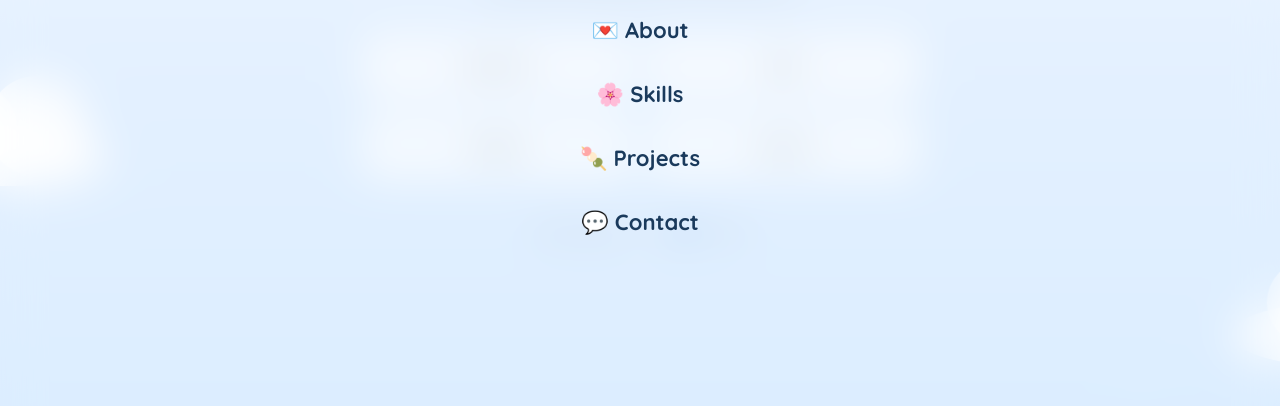
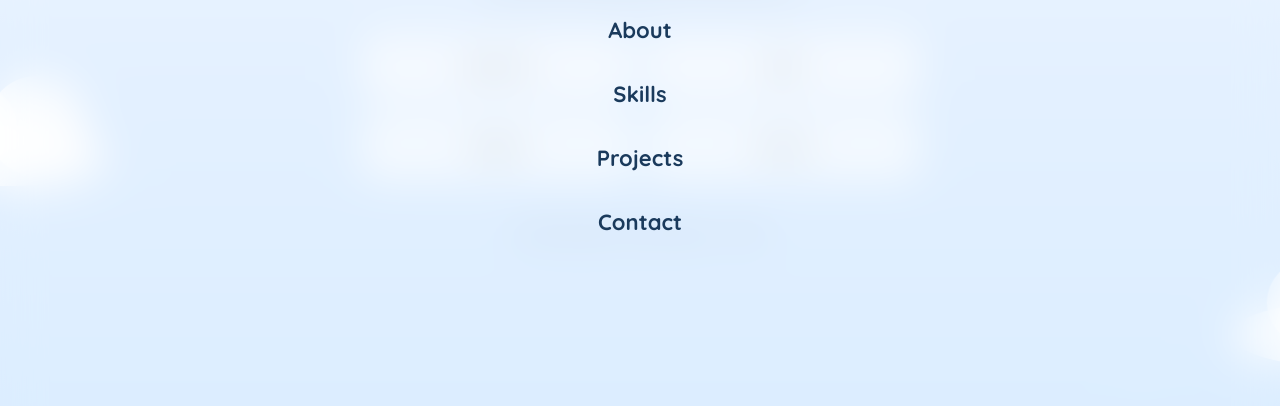
Before and after one commit to accdewiaja-hue/dewiw, a plain HTML site: page index.html in a window 1280 px wide. Both pictures are taken after a click on the element 36 px from the left and 36 px from the top of the page. Shown: the part 274-680 px from the top of the page. Drawn offline with Linux system fonts and the light colour scheme.

Commit message:
Update index.html

```diff
--- a/index.html
+++ b/index.html
@@ -3,7 +3,7 @@
 <head>
   <meta charset="UTF-8" />
   <meta name="viewport" content="width=device-width, initial-scale=1.0" />
-  <title>Portofolio Imut 🌥️</title>
+  <title>dewiw profile 🌥️</title>
   <link rel="stylesheet" href="style.css" />
   <style>
     .home-menu {
@@ -64,10 +64,10 @@
 
   <nav class="menu-overlay" id="menuOverlay">
     <div class="menu-content">
-      <a href="about.html" class="menu-link">💌 About</a>
-      <a href="skills.html" class="menu-link">🌸 Skills</a>
-      <a href="projects.html" class="menu-link">🍡 Projects</a>
-      <a href="contact.html" class="menu-link">💬 Contact</a>
+      <a href="about.html" class="menu-link"> About</a>
+      <a href="skills.html" class="menu-link"> Skills</a>
+      <a href="projects.html" class="menu-link"> Projects</a>
+      <a href="contact.html" class="menu-link"> Contact</a>
     </div>
   </nav>
 
@@ -106,7 +106,7 @@
     </div>
 
     <footer>
-      <p>Dibuat dengan ☁️ dan 💙 — 2026</p>
+      <p>Dibuat dengan cinta oleh dewiw — 2026</p>
     </footer>
   </div>
 
```
